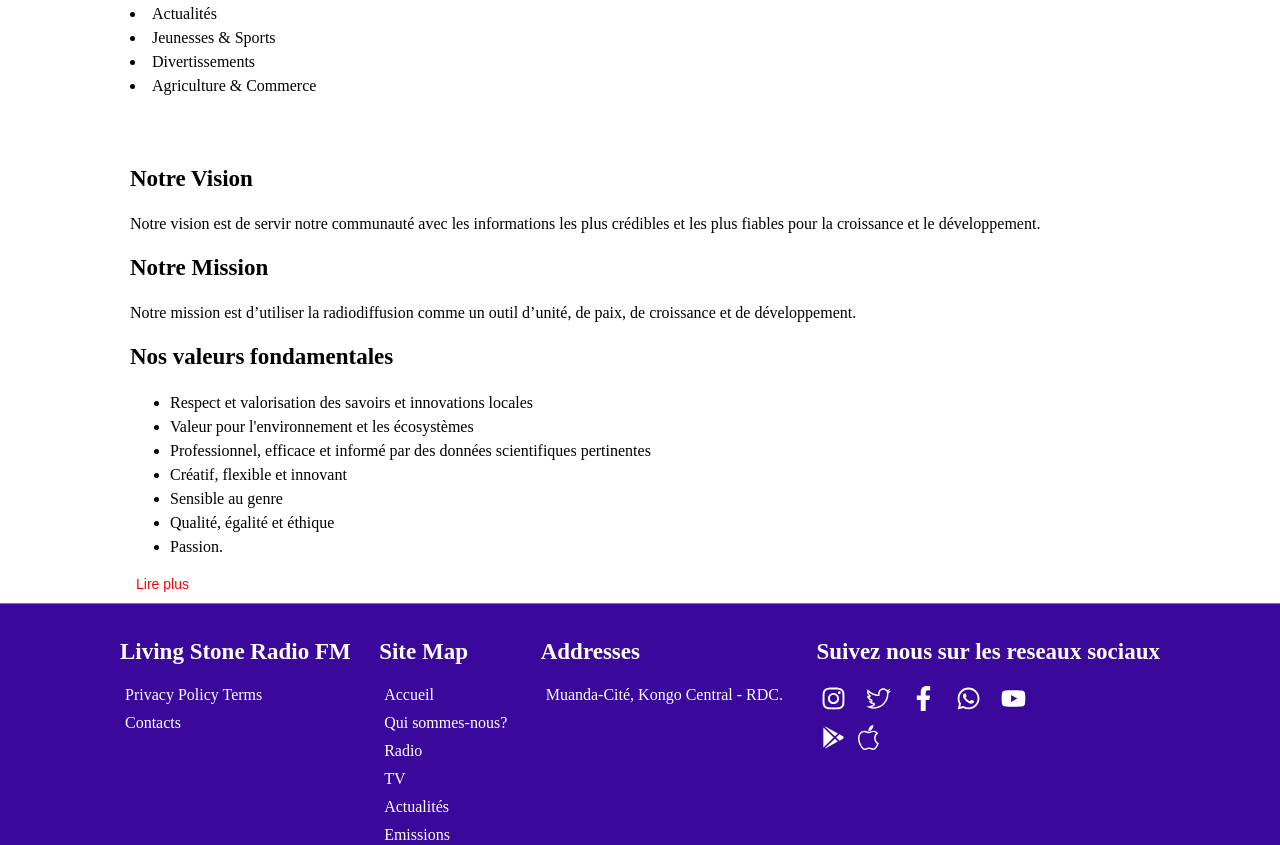
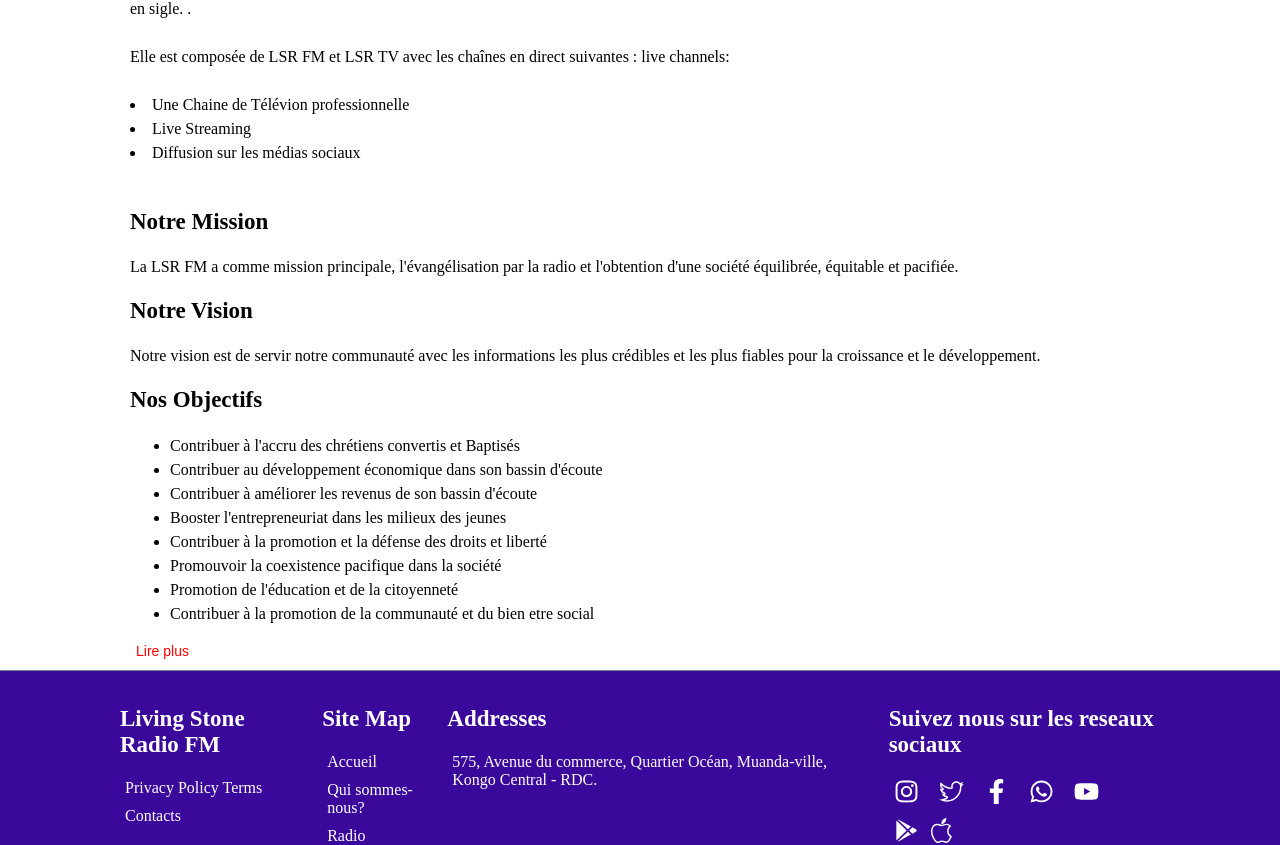
Before and after one commit to Kbbifu/radiolsrnet, a React (Create React App) app: page /about in a window 1280 px wide. Shown: the part 736-1581 px from the top of the page. Built offline with nearby package versions, Linux system fonts and the light colour scheme; a web font is replaced by a local one.

Commit message:
modif du 13

```diff
--- a/src/App.css
+++ b/src/App.css
@@ -170,7 +170,7 @@ align-items: center;
 /* NAVIGATION SECTION  */
 .nav a{
   text-decoration: none;
-  color: rgb(234, 235, 239);
+  color: white;
 }
 .nav{
   display: flex;
@@ -255,7 +255,7 @@ align-items: center;
   /* display: flex; */
   /* background-color: lightslategray; */
   color: white;
-  /* font-weight: bold; */
+  /*font-weight: bold;
   /* display: flex;
   justify-content: space-between;
   align-items: center; */
@@ -282,7 +282,7 @@ align-items: center;
 }
 .webNav{
   text-decoration: none;
-  color: black;
+  color: white;
 }
 .icons{
   color: var(--yellow-bg-color);
@@ -418,7 +418,7 @@ align-items: center;
 .gencontainer{
   padding: 20px 145px;
   border-bottom: 1px solid darkgray;
-  color: white;
+  color:black;
   background-color: whitesmoke;
 }
 .gridcontainer,.showsSlider,.photogallary{
@@ -881,7 +881,7 @@ align-items: center;
   }
   .nav{
     position: sticky;
-    background-color: white;
+    background-color: var(--yellow-bg-color);
     top: 0;
     z-index: 1;
     /* padding: 30px 0px; */
@@ -902,7 +902,7 @@ align-items: center;
   }
   .nav_men{
     /* width: 50%; */
-    background-color: rgba(0, 0, 0, 0.836);
+    background-color: var(--yellow-bg-color);
     position: absolute;
     z-index: 10000000;
     /* display: none; */
@@ -916,7 +916,7 @@ align-items: center;
   }
   .nav_men li a{
     text-decoration: none;
-    color: white;
+    color: black;
   }
   /* Nav active class  */
   .nav_active{
@@ -944,7 +944,7 @@ align-items: center;
   align-items: center;
   width:100%;
   padding: 5px 0px;
-  background-color: rgb(207, 199, 199);
+  background-color: var(--yellow-bg-color);
 }
 .nav_toggler{
   padding: 30px 30px 0px;
@@ -1010,7 +1010,7 @@ align-items: center;
 .mobileHider{
   /* height: 70px; */
   width: 100%;
-  background-color: var(--bg-color);
+  background-color: var(--yellow-bg-color);
   position: absolute;
   top: 110px;
   left: 0;
@@ -1452,7 +1452,7 @@ align-items: center;
 
 .footerContainer{
   padding: 20px;
-  background-color: black;
+  background-color: var(--yellow-bg-color);
   color: white;
   display: grid;
   grid-template-columns: repeat(2, 1fr);
@@ -1471,7 +1471,7 @@ align-items: center;
 }
 
 .copyRight{
-  background-color: white;
+  background-color: var(--yellow-bg-color);
   padding: 2px 28px;
   display: flex;
   justify-content: space-between;
--- a/src/App.js
+++ b/src/App.js
@@ -28,6 +28,7 @@ import Podcast from './Home/page/Podcast';
 import NoteFound from './Home/NoteFound';
 import Radio from './Home/Radio';
 import AdHome from './Admin/AdHome';
+
 
 export const DataContext = React.createContext();
 
--- a/src/Home/Footer.js
+++ b/src/Home/Footer.js
@@ -80,7 +80,7 @@ function Footer() {
         <div className='otherStation'>
           <h1 className='headersFont' >Addresses</h1>
           <li>
-            Muanda-Cité, Kongo Central - RDC.
+            575, Avenue du commerce, Quartier Océan, Muanda-ville, Kongo Central - RDC.
           </li>
           {/* <li>+243 81 515 3780</li> */}
           {/* <li>+243 81 515 3780</li> */}
@@ -96,7 +96,7 @@ function Footer() {
               <TfiTwitter className='nav-media-icons' size={'25px'} />
             </li>
             <li>
-              <FaFacebookF className='nav-media-icons' size={'25px'} />
+              <a href='https://web.facebook.com/livingstoneradio.rdc' target='_blank'><FaFacebookF className='nav-media-icons' size={'25px'} color='white' /></a>
             </li>
             <li>
               <FaWhatsapp className='nav-media-icons' size={'25px'} />
--- a/src/Home/details/NewsDetails.js
+++ b/src/Home/details/NewsDetails.js
@@ -3,6 +3,7 @@ import { Link, useParams } from 'react-router-dom';
 import { DataContext } from '../../App';
 import { BsDot } from 'react-icons/bs';
 import Nav from '../Nav';
+import HomeBanner from '../HomeBanner';
 
 function NewsDetails() {
 
@@ -32,6 +33,7 @@ function NewsDetails() {
   return (
     <div style={mybg}>
       <Nav />
+      <HomeBanner />
       <div className='detailsHeader'>
         {data.map((item) => {
           if (item.id == id) {
--- a/src/Home/details/PresenterDetails.js
+++ b/src/Home/details/PresenterDetails.js
@@ -3,6 +3,7 @@ import { Link, useParams } from 'react-router-dom';
 import { DataContext } from '../../App';
 import { BsDot } from 'react-icons/bs';
 import Nav from '../Nav';
+import HomeBanner from '../HomeBanner';
 function PresenterDetails() {
     const { id } = useParams();
     const [info, setInfo] = useState({});
@@ -23,6 +24,7 @@ function PresenterDetails() {
   return (
     <div>
       <Nav/>
+      <HomeBanner />
       <div className='detailsHeader'>
         {data.map((item) => {
           if (item.id == id) {
--- a/src/Home/page/About.js
+++ b/src/Home/page/About.js
@@ -1,5 +1,6 @@
 import React, {useState,  useEffect} from 'react'
 import Nav from '../Nav'
+import HomeBanner from '../HomeBanner'
 export default function About() {
   const bg ={
     background:'white',
@@ -15,16 +16,13 @@ export default function About() {
     objectFit:'cover',
   }
   useEffect(()=>{
-    setData(`Living Stone Radio FM and Television by Sarman Integrated Farms Limited is dedicated to further extension and propagation of agricultural practices within its locality.
-
-Whether you are a farmer, researcher, or simply passionate about agriculture, our human-touch radio service will keep you informed, inspired, and connected to the pulse of the agricultural community.
-
-
- `);
+    setData(`Living Stone Radio FM and Television by Kongo Digital City is dedicated to further extension and propagation of gospel practices within its locality.`);
   },[])
   return (
     <div>
       <Nav />
+      <HomeBanner />
+
       <div className='about-container' style={bg}>
         <h1 className='headersFont'>Qui sommes-nous?</h1>
         <p className='about-content'>
@@ -35,7 +33,7 @@ Whether you are a farmer, researcher, or simply passionate about agriculture, ou
             </div>
           </div>
           <p style={{ fontSize: '16px', lineHeight: '1.5' }}>
-          Living Stone Radio est une plateforme de diffusion diversifiée avec des participations dans la radio, la télévision, entre autres.
+          Living Stone Radio "LSR FM" est une idée des quelques paroissiensn  de la Paroisse Francophone Missionnaire "PFM / Muanda", qui ont reflechi sur la croissance spirituelle et numérique de cette Paroisse qui se compte parmi tant d'autres de la 18ème Communauté Evangelique de l'Alliance au Congo, CEAC en sigle.
 
             . <br />
             <br />
@@ -43,25 +41,25 @@ Whether you are a farmer, researcher, or simply passionate about agriculture, ou
 
             live channels: <br />
             <br />
-            <li>Informations</li>
-            <li>Actualités</li>
-            <li>Jeunesses & Sports</li>
-            <li>Divertissements</li>
-            <li>Agriculture & Commerce</li> <br />
+            <li>Une Chaine de Télévion professionnelle</li>
+            <li>Live Streaming</li>
+            <li>Diffusion sur les médias sociaux</li>
             <br />
+
+            <h1 className='headersFont'>Notre Mission</h1>
+            La LSR FM a comme mission principale, l'évangélisation par la radio et l'obtention d'une société équilibrée, équitable et pacifiée. <br />
             <h1 className='headersFont'>Notre Vision</h1>
             Notre vision est de servir notre communauté avec les informations les plus crédibles et les plus fiables pour la croissance et le développement. <br />
-            <h1 className='headersFont'>Notre Mission</h1>
-            Notre mission est d’utiliser la radiodiffusion comme un outil d’unité, de paix, de croissance et de développement. <br />
-            <h1 className='headersFont'>Nos valeurs fondamentales</h1>
+            <h1 className='headersFont'>Nos Objectifs</h1>
             <ul>
-              <li>Respect et valorisation des savoirs et innovations locales</li>
-              <li>Valeur pour l'environnement et les écosystèmes</li>
-              <li>Professionnel, efficace et informé par des données scientifiques pertinentes</li>
-              <li>Créatif, flexible et innovant</li>
-              <li>Sensible au genre</li>
-              <li>Qualité, égalité et éthique</li>
-              <li>Passion. </li>
+              <li>Contribuer à l'accru des chrétiens convertis et Baptisés</li>
+              <li>Contribuer au développement économique dans son bassin d'écoute</li>
+              <li>Contribuer à améliorer les revenus de son bassin d'écoute </li>
+              <li>Booster l'entrepreneuriat dans les milieux des jeunes</li>
+              <li>Contribuer à la promotion et la défense des droits et liberté</li>
+              <li>Promouvoir la coexistence pacifique dans la société</li>
+              <li>Promotion de l'éducation et de la citoyenneté </li>
+              <li>Contribuer à la promotion de la communauté et du bien etre social </li>
             </ul>
           </p>
         </p>
```
